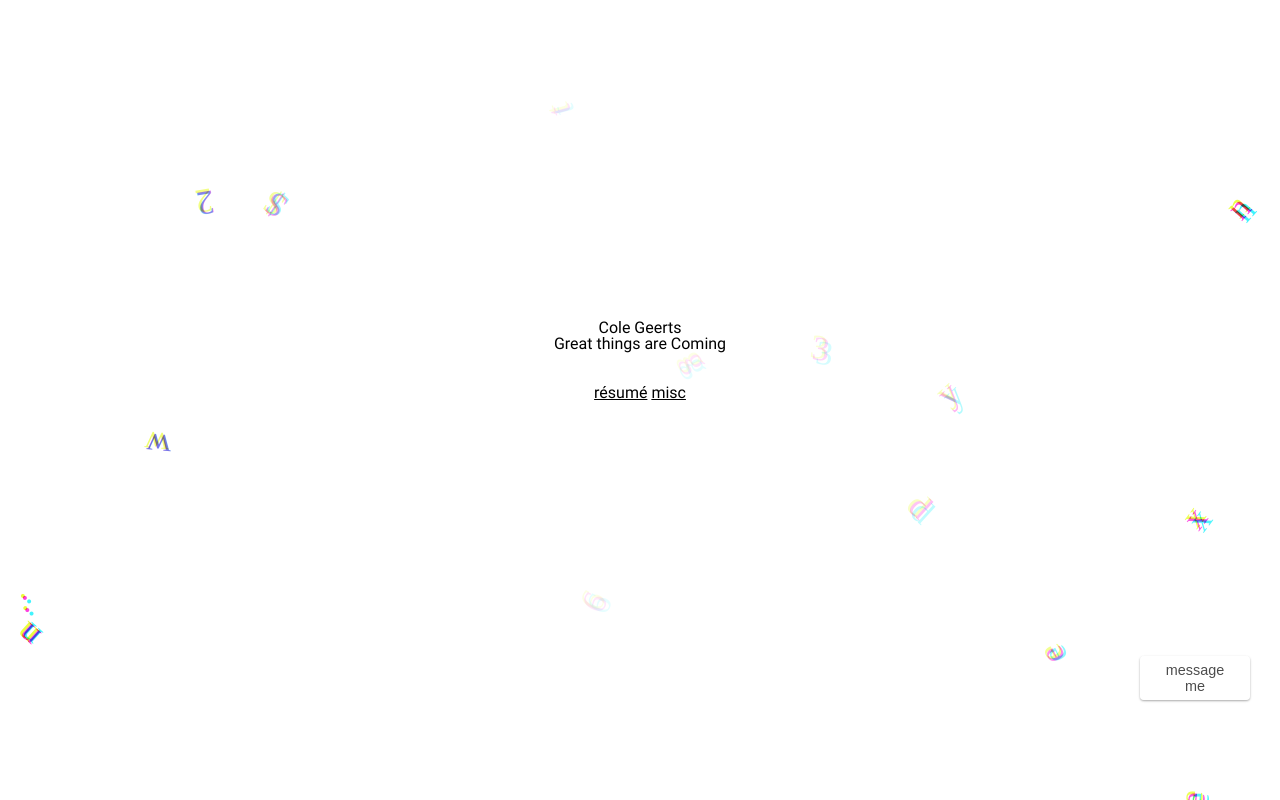
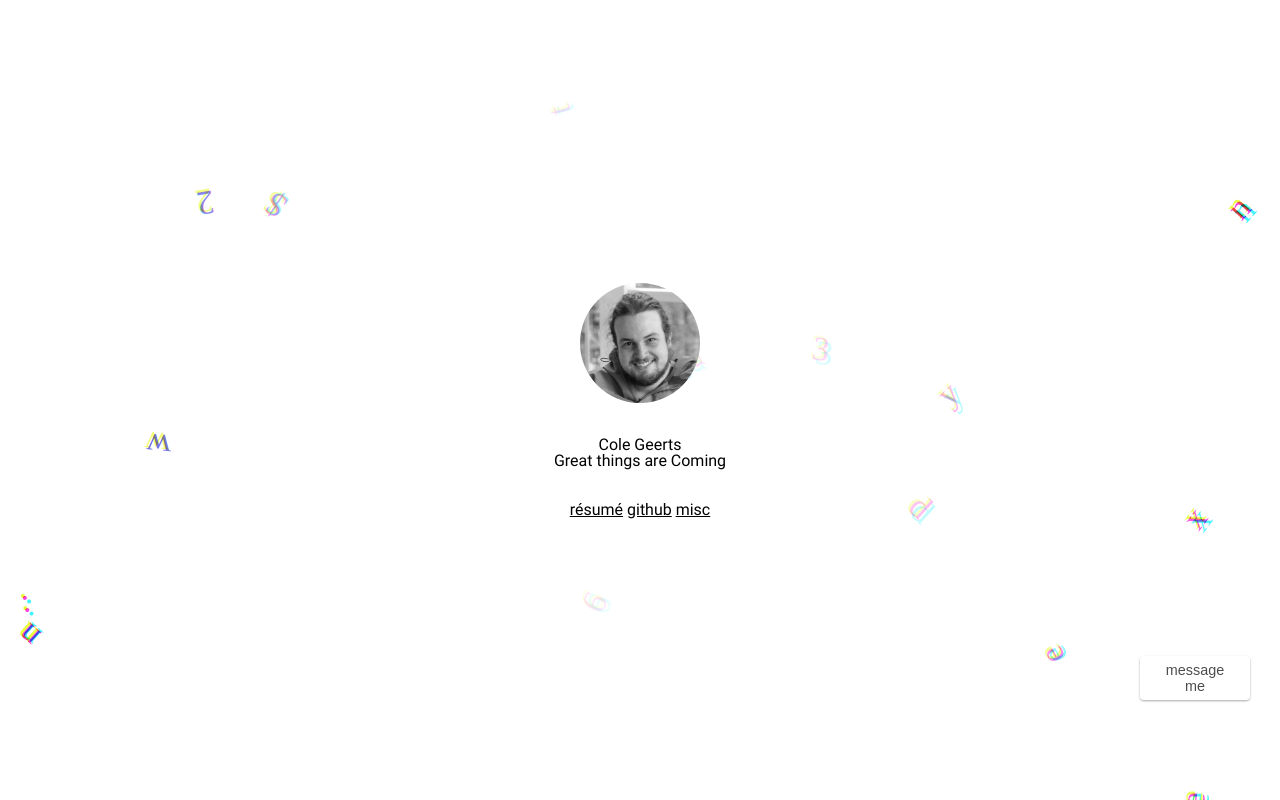
Before and after one commit to ColeyG/showcase3, a SvelteKit app: page / in a window 1280 px wide. Built offline with nearby package versions, Linux system fonts and the light colour scheme.

Commit message:
Adding Profile Pic and Git Link

```diff
--- a/src/routes/+page.svelte
+++ b/src/routes/+page.svelte
@@ -3,16 +3,33 @@
 </script>
 
 <Contact />
+<div class="center">
+  <div class="pp-con">
+    <img src="pp.jpg" alt="Profile" />
+  </div>
   <p class="text top-text">Cole Geerts</p>
   <p class="text">Great things are Coming</p>
   <nav>
     <a href="resume">r&eacute;sum&eacute;</a>
+    <a
+      href="https://github.com/ColeyG"
+      target="_blank"
+      rel="noopener noreferrer">github</a
+    >
     <a href="misc">misc</a>
   </nav>
+</div>
 
 <style>
+  .center {
+    display: flex;
+    justify-content: center;
+    align-items: center;
+    flex-direction: column;
+    height: 100%;
+  }
+
   .top-text {
-    padding-top: 40vh;
     z-index: 100;
     position: relative;
   }
@@ -23,6 +40,22 @@
     text-align: center;
     z-index: 100;
     position: relative;
+  }
+
+  .pp-con {
+    z-index: 100;
+    margin-bottom: 34px;
+    width: 120px;
+    height: 120px;
+    overflow: hidden;
+    border-radius: 50%;
+    filter: grayscale(1);
+  }
+
+  .pp-con img {
+    width: 100%;
+    height: 100%;
+    object-fit: cover;
   }
 
   nav {
```
Also changed, not shown: static/pp.jpg (added). Lines whose indentation alone changed are shown as unchanged.
